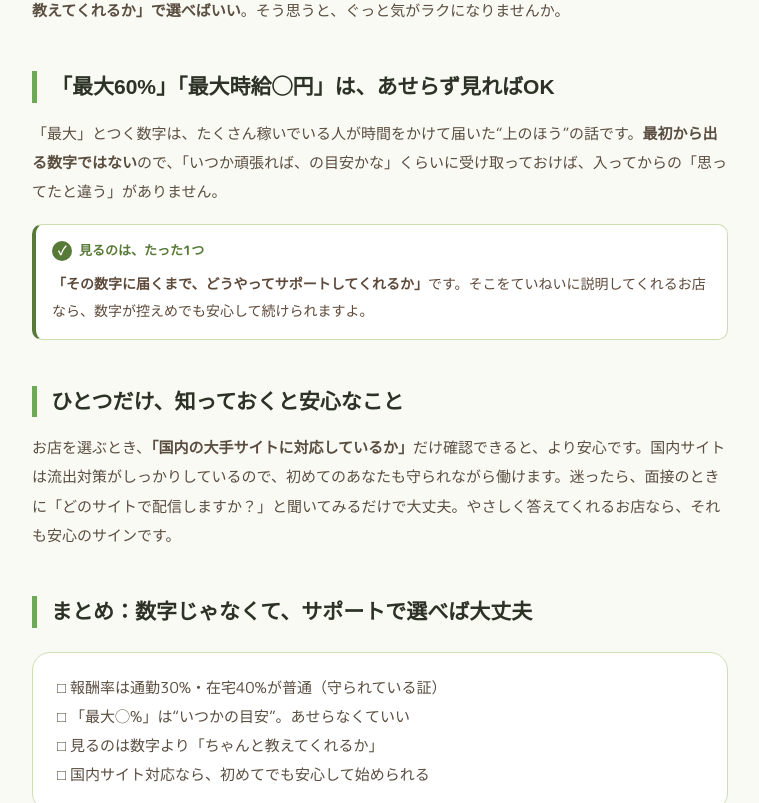
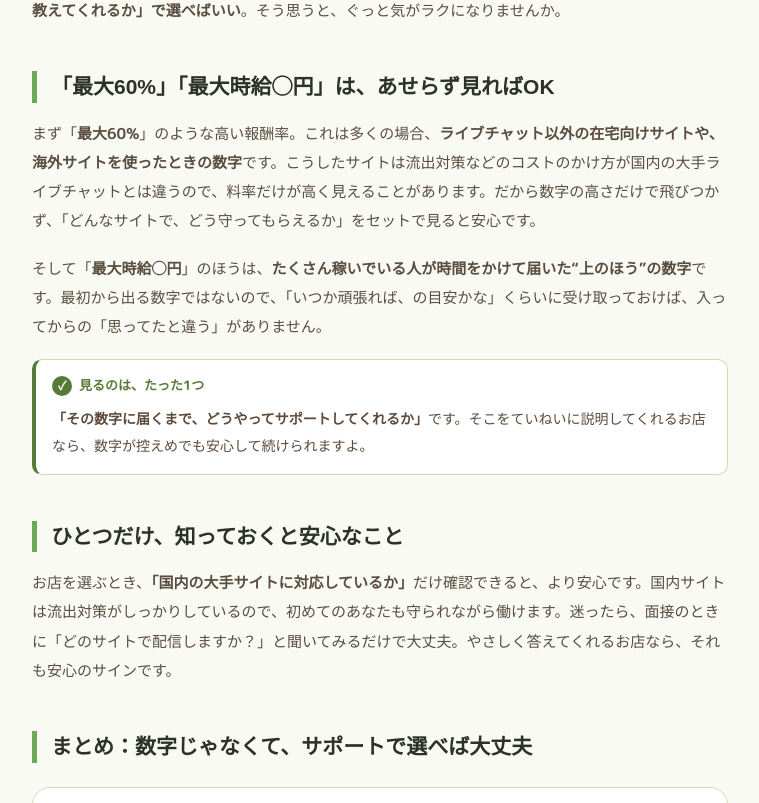
Before and after one commit to marumie-chatre/marumie-chatre.github.io, a Next.js app: page /yougo/houshu-60 in a window 1280 px wide. Shown: the part 1377-2180 px from the top of the page, without its empty margins (260-1019 px from the left). Built offline with nearby package versions, Linux system fonts and the light colour scheme; a web font is replaced by a local one.

Commit message:
fix: 報酬率60%/最大時給の記述を分離・整理、/yougoをnoindex+sitemap除外

```diff
--- a/app/sitemap.ts
+++ b/app/sitemap.ts
@@ -32,7 +32,7 @@ export default function sitemap(): MetadataRoute.Sitemap {
   // 静的ページ（法務・概要系）
   const staticPages: { slug: string; priority: number; freq: "weekly" | "monthly" | "yearly" }[] = [
     { slug: "profile",     priority: 0.6, freq: "monthly" },
-    { slug: "yougo",       priority: 0.5, freq: "monthly" },
+    // /yougo は noindex のため sitemap から除外（/yougo/houshu-60 は残す）
     { slug: "privacy",     priority: 0.3, freq: "yearly" },
     { slug: "terms",       priority: 0.3, freq: "yearly" },
     { slug: "tokushoho",   priority: 0.3, freq: "yearly" },
--- a/app/yougo/houshu-60/page.tsx
+++ b/app/yougo/houshu-60/page.tsx
@@ -16,7 +16,7 @@ const FAQS = [
   },
   {
     q: "「最大60%」「最大時給◯円」は気にしなくていい？",
-    a: "「最大」は時間をかけて稼いだ人の上限の目安で、最初から出る数字ではありません。数字そのものより「そこまでどうサポートしてくれるか」を見れば、入ってからのギャップを防げます。",
+    a: "「最大60%」のような高い料率は、ライブチャット以外の在宅向けサイトや海外サイトの数字であることが多く、国内の大手ライブチャットでは通勤30%・在宅40%が標準です。「最大時給◯円」は時間をかけて稼いだ人の上限の目安。数字そのものより「そこまでどうサポートしてくれるか」を見れば、入ってからのギャップを防げます。",
   },
   {
     q: "安心して選ぶには何を見ればいい？",
@@ -65,7 +65,8 @@ export default function Houshu60Page() {
           <p>つまり、料率の数字は事務所選びの決め手にはなりません。同じくらいの数字なら、<strong>あとは「ちゃんと教えてくれるか」で選べばいい</strong>。そう思うと、ぐっと気がラクになりませんか。</p>
 
           <h2>「最大60%」「最大時給◯円」は、あせらず見ればOK</h2>
-          <p>「最大」とつく数字は、たくさん稼いでいる人が時間をかけて届いた“上のほう”の話です。<strong>最初から出る数字ではない</strong>ので、「いつか頑張れば、の目安かな」くらいに受け取っておけば、入ってからの「思ってたと違う」がありません。</p>
+          <p>まず「<strong>最大60%</strong>」のような高い報酬率。これは多くの場合、<strong>ライブチャット以外の在宅向けサイトや、海外サイトを使ったときの数字</strong>です。こうしたサイトは流出対策などのコストのかけ方が国内の大手ライブチャットとは違うので、料率だけが高く見えることがあります。だから数字の高さだけで飛びつかず、「どんなサイトで、どう守ってもらえるか」をセットで見ると安心です。</p>
+          <p>そして「<strong>最大時給◯円</strong>」のほうは、<strong>たくさん稼いでいる人が時間をかけて届いた“上のほう”の数字</strong>です。最初から出る数字ではないので、「いつか頑張れば、の目安かな」くらいに受け取っておけば、入ってからの「思ってたと違う」がありません。</p>
 
           <TipBox title="見るのは、たった1つ">
             <strong>「その数字に届くまで、どうやってサポートしてくれるか」</strong>です。そこをていねいに説明してくれるお店なら、数字が控えめでも安心して続けられますよ。
@@ -76,7 +77,7 @@ export default function Houshu60Page() {
 
           <h2>まとめ：数字じゃなくて、サポートで選べば大丈夫</h2>
           <div className="col-article-box">
-            <p>□ 報酬率は通勤30%・在宅40%が普通（守られている証）<br />□ 「最大◯%」は“いつかの目安”。あせらなくていい<br />□ 見るのは数字より「ちゃんと教えてくれるか」<br />□ 国内サイト対応なら、初めてでも安心して始められる</p>
+            <p>□ 報酬率は通勤30%・在宅40%が普通（守られている証）<br />□ 「最大60%」はライブチャット以外・海外サイトの数字。国内標準は30〜40%<br />□ 「最大時給◯円」は“いつかの目安”。あせらなくていい<br />□ 見るのは数字より「ちゃんと教えてくれるか」<br />□ 国内サイト対応なら、初めてでも安心して始められる</p>
           </div>
 
           <p>派手な数字にドキッとしても、もう大丈夫。あなたが見るべきところは、ちゃんとシンプルです。「ここなら安心して教われそう」と思えるお店から、気軽に話を聞いてみるところから始めてみましょうね。</p>
--- a/app/yougo/page.tsx
+++ b/app/yougo/page.tsx
@@ -7,6 +7,8 @@ export const metadata = {
   alternates: { canonical: "/yougo" },
   title: "チャットレディ用語辞典｜初心者がよく迷う業界用語をやさしく解説",
   description: "チャットレディ業界の用語を、初心者向けにやさしく解説。ノンアダルト・マスク配信・バーチャル・接続率など、求人サイトでよく見る用語の意味と業界の実態をまとめました。",
+  // 検索結果には出さない（孤立ページ・記述の整理中のため noindex）。リンク自体は有効。
+  robots: { index: false, follow: true },
 };
 
 const FAQ_ITEMS = [
```
